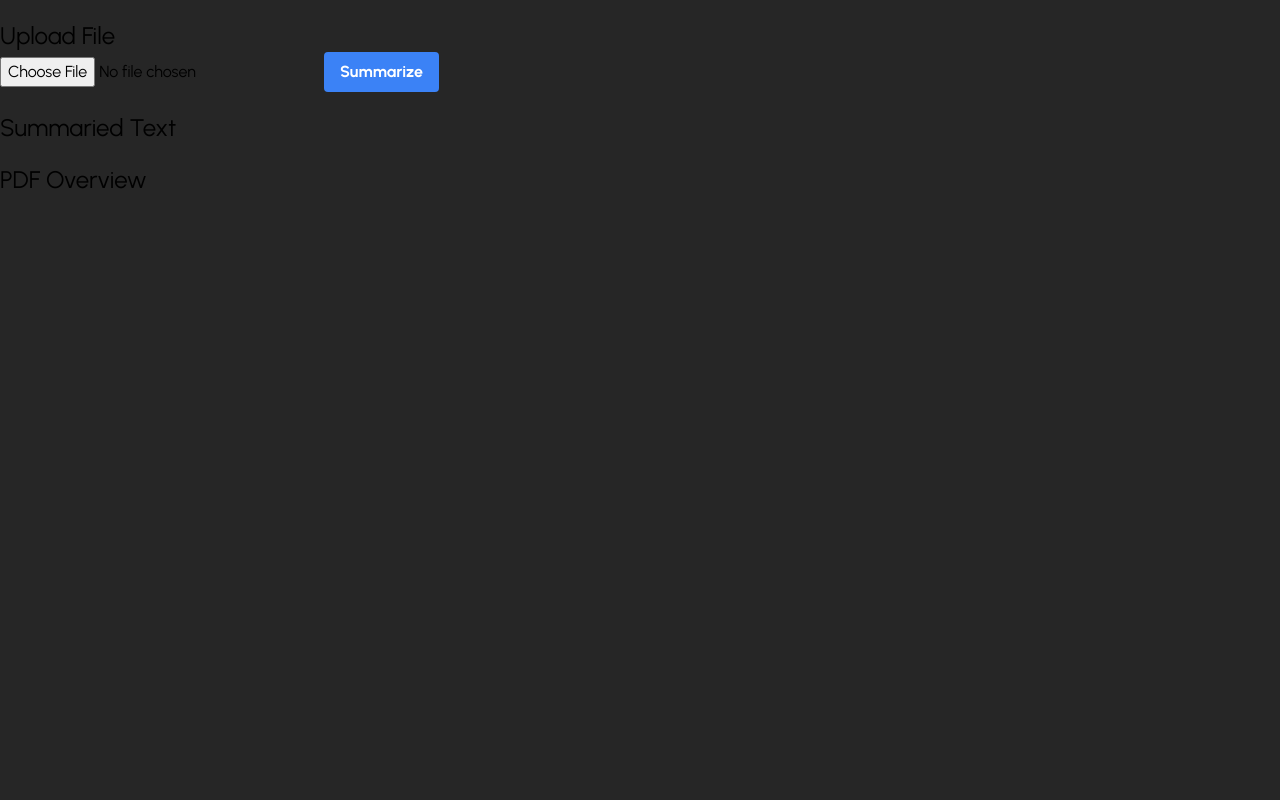
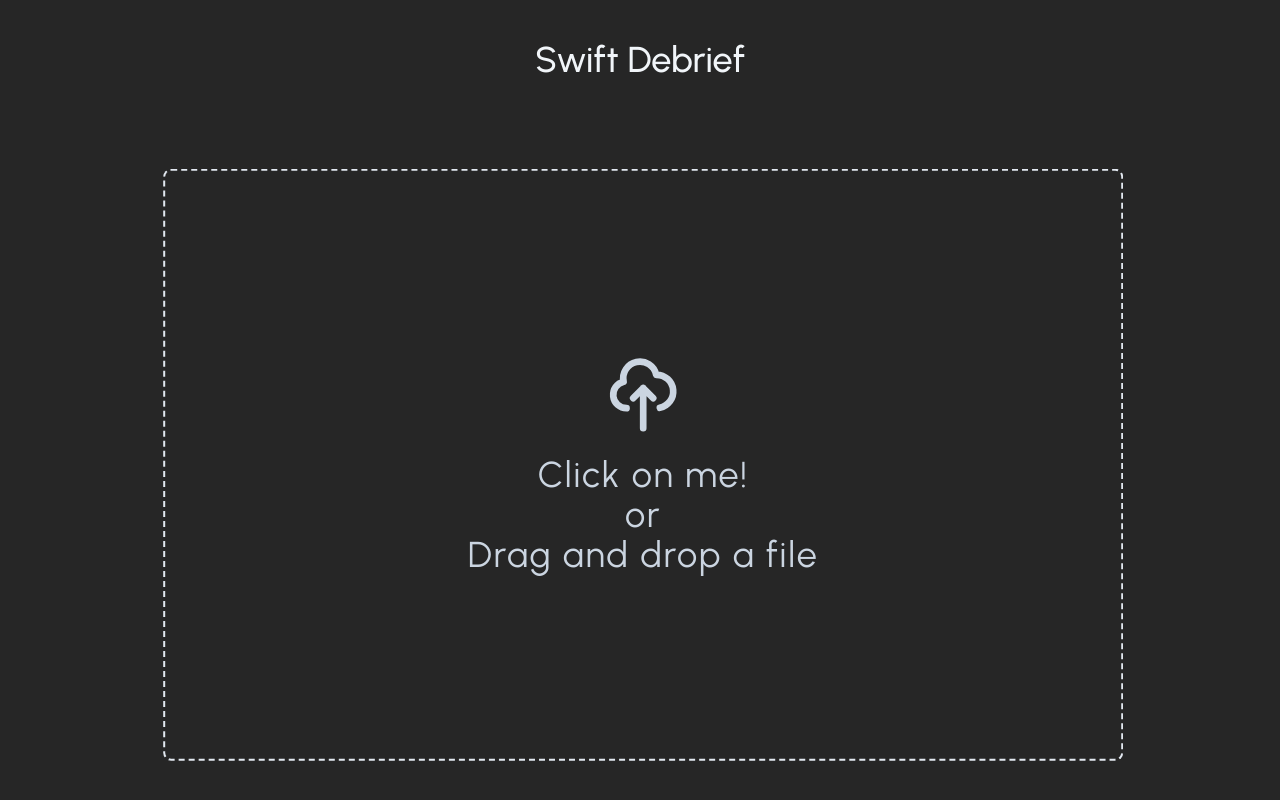
Before and after one commit to imhiyper/Code-Devils-Research-Paper-Summarizer, a Next.js app: page /upload in a window 1280 px wide. Built offline with nearby package versions, Linux system fonts and the light colour scheme.

Commit message:
Fix bug in login functionality

```diff
--- a/src/app/upload/page.tsx
+++ b/src/app/upload/page.tsx
@@ -1,17 +1,25 @@
 "use client";
 
 import React, { useState } from "react";
+import { motion, AnimatePresence } from "framer-motion";
 import { pdfjs } from "react-pdf";
 
 pdfjs.GlobalWorkerOptions.workerSrc = `https://cdnjs.cloudflare.com/ajax/libs/pdf.js/${pdfjs.version}/pdf.worker.min.js`;
 
 export default function UploadFile() {
   const [pdfText, setPDFText] = useState("");
+  const [isLoading, setIsLoading] = useState(false);
+  const [showModal, setShowModal] = useState(false);
+  const [showDebrief, setShowDebrief] = useState(false);
+  const [showFile, setShowFile] = useState(false);
   const [summarizedText, setSummerizedText] = useState("");
+  const [keyPoints, setKeyPoints] = useState("");
 
   const handleFileUpload = async (event: { target: any }) => {
     console.log(event.target.files[0]);
     const file = event.target.files[0];
+    setShowFile(file.name);
+    setShowModal(true);
     const reader = new FileReader();
 
     reader.onload = async (e) => {
@@ -32,15 +40,19 @@ export default function UploadFile() {
       }
 
       setPDFText(extractedText);
-
-      // TODO: Further, we can pass this a JSON body to an API POST request
     };
 
     reader.readAsArrayBuffer(file);
   };
 
+  const handleGoBack = () => {
+    // Reload the page
+    window.location.reload();
+  };
+
   const handleSummarizeButtonPress = async () => {
     try {
+      setIsLoading(true);
       const response = await fetch("/api/pdf", {
         method: "POST",
         headers: {
@@ -49,49 +61,174 @@ export default function UploadFile() {
         body: pdfText,
       });
       if (response.ok) {
+        setShowModal(false);
         // Handle successful response
-        setSummerizedText(await response.text());
-        console.log("successfully");
+        setShowDebrief(true);
+        const { summarizedText, keyPoints } = await response.json();
+        setSummerizedText(summarizedText);
+        setKeyPoints(keyPoints);
+        console.log("Successfully generated summary and key points");
       } else {
         // Handle error response
-        console.error("failed");
+        console.error("Failed to generate summary and key points");
       }
     } catch (error) {
       // Handle network error
       console.error("Network error occurred", error);
+    } finally {
+      setIsLoading(false);
     }
   };
 
   return (
-    <div>
-      <div className="container my-5">
-        <h1 className="text-2xl">Upload File</h1>
+    <>
+      <div className="bg-[#262626]">
+        <h1 className="text-4xl mt-10 text-slate-100 font-medium text-center">
+          Swift Debrief
+        </h1>
+
+        {/* Dropzone */}
+
+        {!showDebrief && (
+          <div className="relative w-3/4 h-[37rem] top-1/2 bottom-1/2 translate-x-[17%] translate-y-[15%] rounded-lg border-2 border-dashed border-slate-200 bg-transparent flex justify-center items-center">
+            <div className="absolute">
+              <div className="flex flex-col items-center">
+                <svg
+                  className="w-20 h-20 text-slate-300"
+                  fill="none"
+                  stroke="currentColor"
+                  viewBox="0 0 24 24"
+                  xmlns="http://www.w3.org/2000/svg"
+                >
+                  <path
+                    strokeLinecap="round"
+                    strokeLinejoin="round"
+                    strokeWidth={2}
+                    d="M7 16a4 4 0 01-.88-7.903A5 5 0 1115.9 6L16 6a5 5 0 011 9.9M15 13l-3-3m0 0l-3 3m3-3v12"
+                  />
+                </svg>
+                <p className="pt-5 text-center text-4xl tracking-wider text-slate-300">
+                  Click on me! <br /> or <br /> Drag and drop a file
+                </p>
+              </div>
               <input
+                id="pdf"
                 type="file"
-          id="pdf"
                 onChange={(event: React.ChangeEvent<HTMLInputElement>) => {
                   const files = Array.from(event.target.files || []);
                   handleFileUpload({ target: { files } });
                 }}
-        />
+                className="opacity-0 w-full h-full absolute top-0 left-0 cursor-pointer"
+              ></input>
+            </div>
+          </div>
+        )}
+
+        {showDebrief && (
+          <>
+            <div className="flex w-full justify-center">
               <button
-          className="bg-blue-500 hover:bg-blue-700 text-white font-bold py-2 px-4 rounded"
-          id="summarize"
-          onClick={handleSummarizeButtonPress}
+                onClick={() => (window.location.href = "/upload")}
+                className=" bg-indigo-500 transition-all duration-200 ease-in-out hover:bg-indigo-800 px-8 rounded-xl py-4 text-white mt-10"
               >
-          Summarize
+                Debrief a new file
               </button>
             </div>
-
-      <div className="container my-5">
-        <h1 className="text-2xl">Summaried Text</h1>
-        <p>{summarizedText}</p>
+            <div className="flex flex-col md:flex-row mx-24 justify-center mt-10 mb-20 gap-12 h-full">
+              <div className="w-1/2 pb-24 h-full bg-gradient-to-br from-transparent via-white/5 to-white/10 border-white/10 border-2 rounded-lg">
+                <h1 className="text-white text-4xl font-semibold text-center mt-6">
+                  Summary
+                </h1>
+                <p className="text-white text-lg font-medium mt-10 mx-12">
+                  {summarizedText}
+                </p>
               </div>
-
-      <div className="container my-5">
-        <h1 className="text-2xl">PDF Overview</h1>
-        <p>{pdfText}</p>
+              <div className="w-1/2 h-full bg-gradient-to-bl from-transparent via-white/5 to-white/10 border-white/10 border-2 rounded-lg">
+                <h1 className="text-white text-4xl font-semibold text-center mt-6">
+                  Key Points
+                </h1>
+                <ul className="text-white text-lg font-medium mt-10 mx-12 mb-12 list-none list-inside">
+                  {keyPoints
+                    .split("\n")
+                    .filter((point) => point.trim() !== "")
+                    .map((point, index) => (
+                      <li key={index} className="mb-4">
+                        {point.replace(/^\*\s*-?\s*/, "")}
+                      </li>
+                    ))}
+                </ul>
               </div>
             </div>
+          </>
+        )}
+
+        <AnimatePresence>
+          {showModal && (
+            <motion.div
+              initial={{ opacity: 0, scale: 0.8, translateY: -100 }}
+              animate={{
+                opacity: 1,
+                scale: 1,
+                translateY: 0,
+              }}
+              exit={{ opacity: 0, scale: 0.8 }}
+              className="fixed inset-0 flex items-center justify-center z-50"
+            >
+              <div className="absolute inset-0 bg-black opacity-50"></div>
+              <div className="bg-white p-8 rounded-lg z-10">
+                <h2 className="text-2xl font-bold mb-4">File Uploaded</h2>
+                <p className="mb-8">What would you like to do next?</p>
+                <p className="mb-8">
+                  You uploaded: <br></br> {showFile}
+                </p>
+                <div className="flex justify-center gap-x-4">
+                  <button
+                    onClick={handleGoBack}
+                    className="text-lg hover:bg-gray-300/60 transition-all duration-200 ease-in-out font-semibold text-gray-700 px-28 py-3 rounded-lg"
+                  >
+                    Go Back
+                  </button>
+                  <button
+                    onClick={handleSummarizeButtonPress}
+                    disabled={isLoading}
+                    className="text-lg bg-indigo-500 transition-all duration-200 ease-in-out hover:bg-indigo-700 font-semibold text-white px-28 py-3 rounded-lg mr-4"
+                  >
+                    {isLoading ? (
+                      <>
+                        <div className="flex items-center">
+                          <svg
+                            className="animate-spin -ml-1 mr-3 h-5 w-5 text-white"
+                            xmlns="http://www.w3.org/2000/svg"
+                            fill="none"
+                            viewBox="0 0 24 24"
+                          >
+                            <circle
+                              className="opacity-25"
+                              cx="12"
+                              cy="12"
+                              r="10"
+                              stroke="currentColor"
+                              strokeWidth="4"
+                            ></circle>
+                            <path
+                              className="opacity-75"
+                              fill="currentColor"
+                              d="M4 12a8 8 0 018-8V0C5.373 0 0 5.373 0 12h4zm2 5.291A7.962 7.962 0 014 12H0c0 3.042 1.135 5.824 3 7.938l3-2.647z"
+                            ></path>
+                          </svg>
+                          Debriefing...
+                        </div>
+                      </>
+                    ) : (
+                      "Debrief"
+                    )}
+                  </button>
+                </div>
+              </div>
+            </motion.div>
+          )}
+        </AnimatePresence>
+      </div>
+    </>
   );
 }
```
Lines whose indentation alone changed are shown as unchanged.
